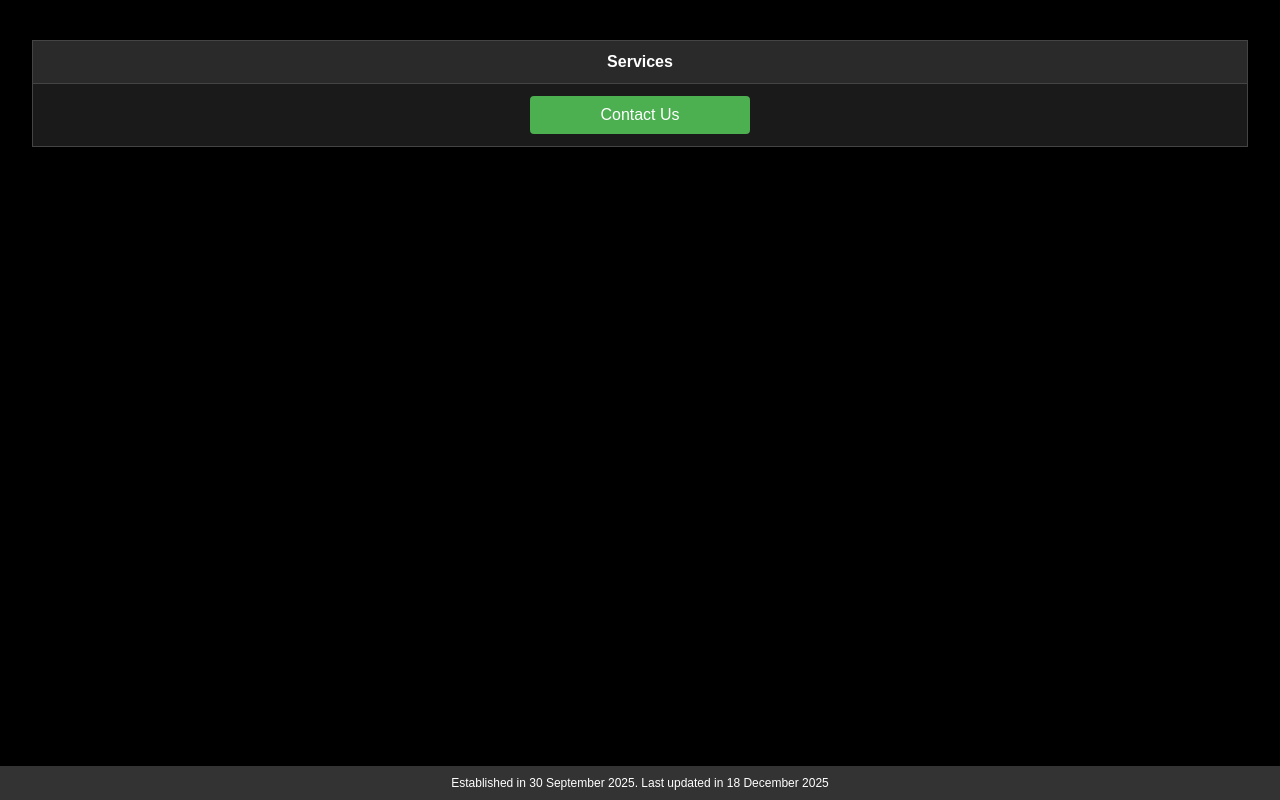
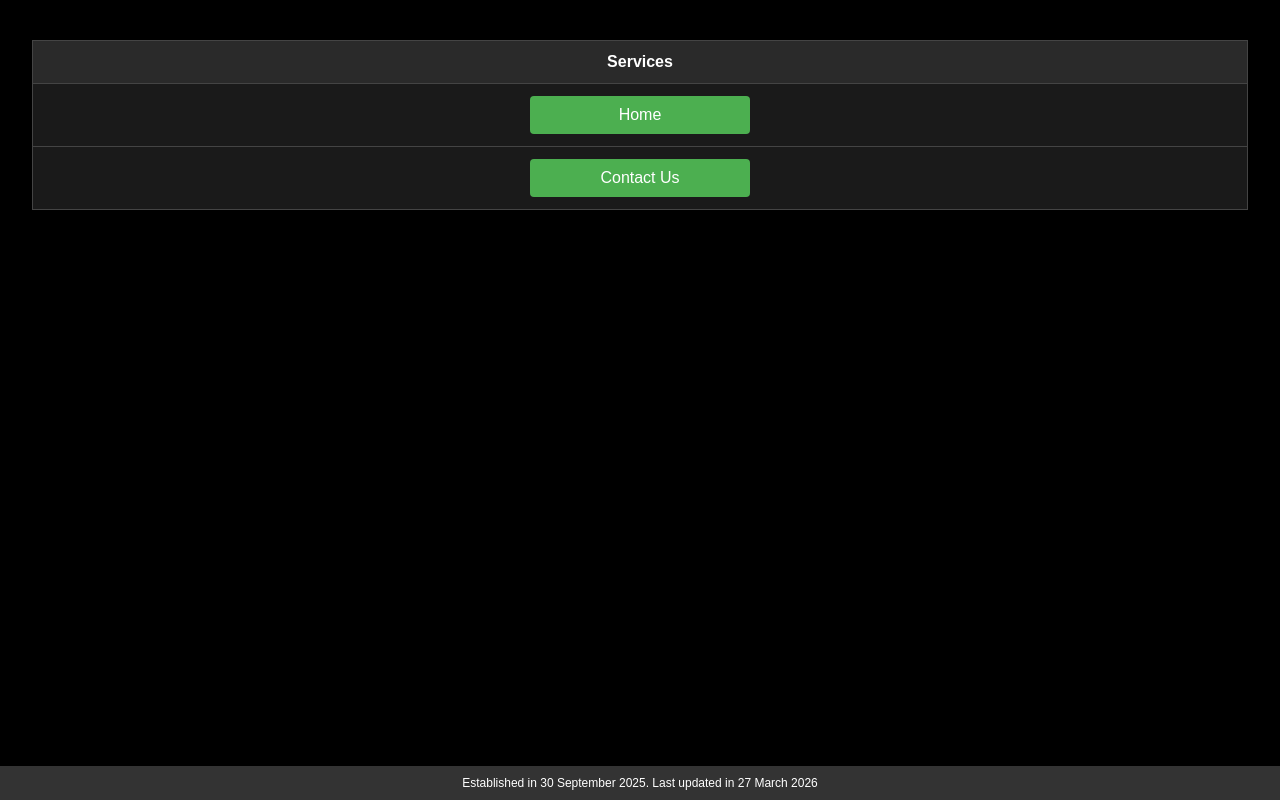
Before and after one commit to newmodsession/service, a plain HTML site: page index.html in a window 1280 px wide. Drawn offline with Linux system fonts and the light colour scheme.

Commit message:
Update index.html

```diff
--- a/index.html
+++ b/index.html
@@ -140,13 +140,13 @@
           <!-- </button> -->
         <!-- </td> -->
       <!-- </tr> -->
-      <!-- <tr> -->
-        <!-- <td> -->
-          <!-- <button onclick="window.location.href='https://newmodsession.github.io/home/'"> -->
-            <!-- Home -->
-          <!-- </button> -->
-        <!-- </td> -->
-      <!-- </tr> -->
+      <tr>
+        <td>
+          <button onclick="window.location.href='https://newmodsession.github.io/home/'">
+            Home
+          </button>
+        </td>
+      </tr>
       <tr>
         <td>
           <button onclick="window.location.href='https://newmodsession.github.io/encrypted-message/'">
@@ -158,7 +158,7 @@
   </table>
 
   <footer>
-    <p>Established in 30 September 2025. Last updated in 18 December 2025</p>
+    <p>Established in 30 September 2025. Last updated in 27 March 2026</p>
   </footer>
 
 </body>
```
